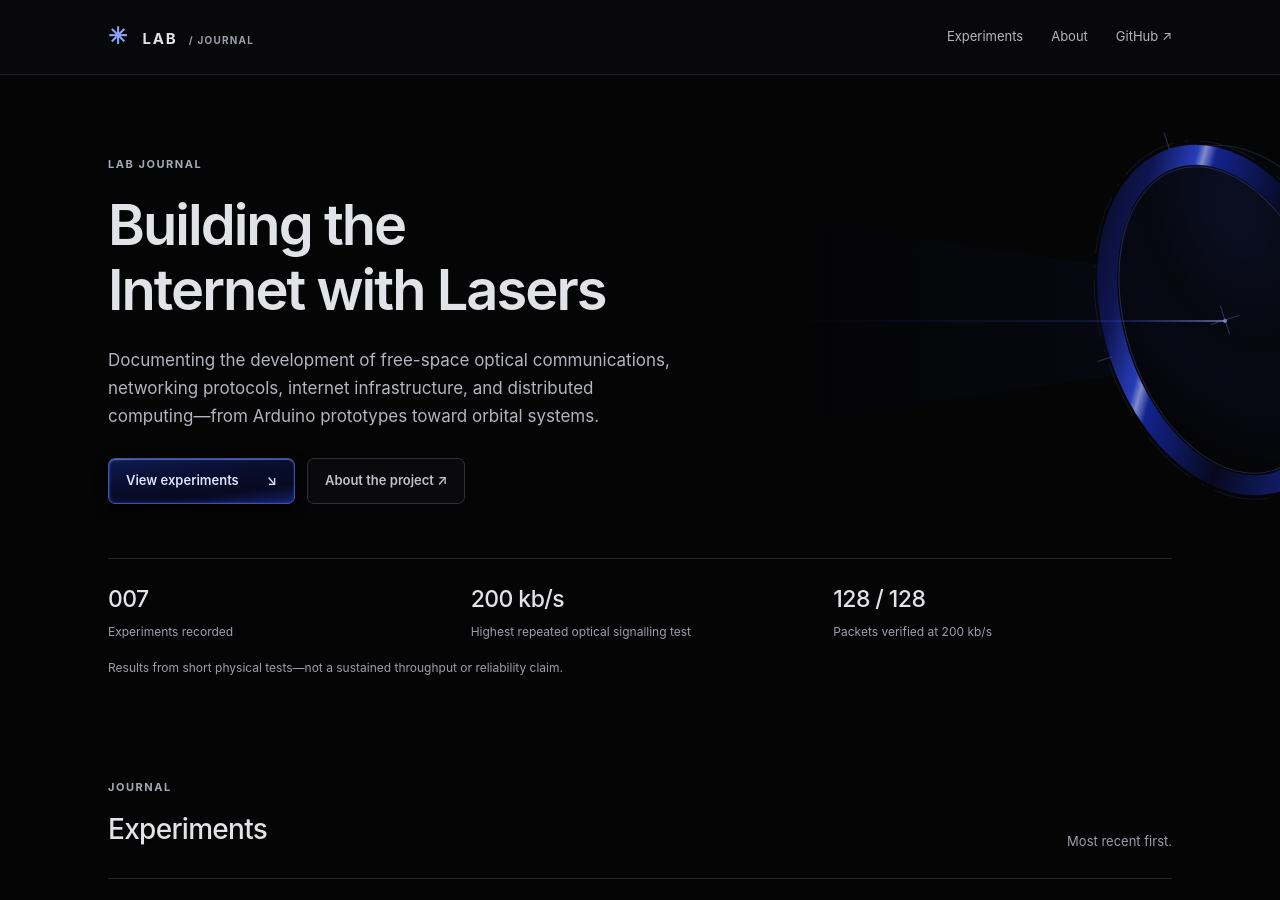
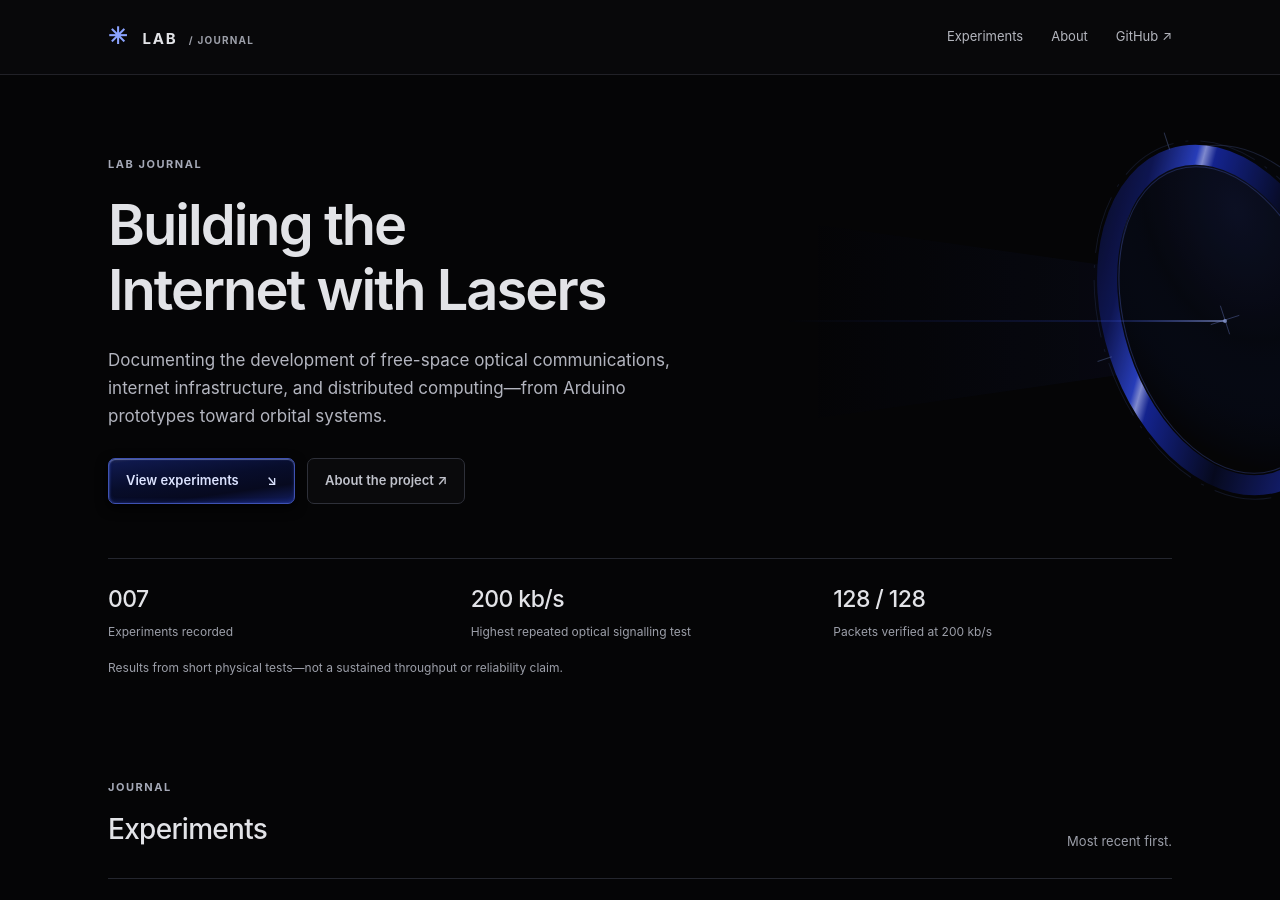
Before and after one commit to andrewpenner10-dev/lab, a Jekyll site: the page built from docs/index.md, in a window 1280 px wide and 900 px high. Built offline with Jekyll 4.4.1, drawn with Linux system fonts in a browser that asks for light colours.

Commit message:
Update index.md

```diff
--- a/docs/index.md
+++ b/docs/index.md
@@ -5,7 +5,7 @@ title: Home
 <section class="hero"><div class="shell">
   <div class="eyebrow">LAB JOURNAL</div>
   <h1>Building the Internet with Lasers</h1>
-  <p class="hero-copy">Documenting the development of free-space optical communications, networking protocols, internet infrastructure, and distributed computing—from Arduino prototypes toward orbital systems.</p>
+  <p class="hero-copy">Documenting the development of free-space optical communications, internet infrastructure, and distributed computing—from Arduino prototypes toward orbital systems.</p>
   <div class="actions"><a class="primary" href="#experiments">View experiments <span>↘</span></a><a class="secondary" href="{{ '/about/' | relative_url }}">About the project ↗</a></div>
   <div class="metrics">
     <div><strong>007</strong><span>Experiments recorded</span></div>
```
